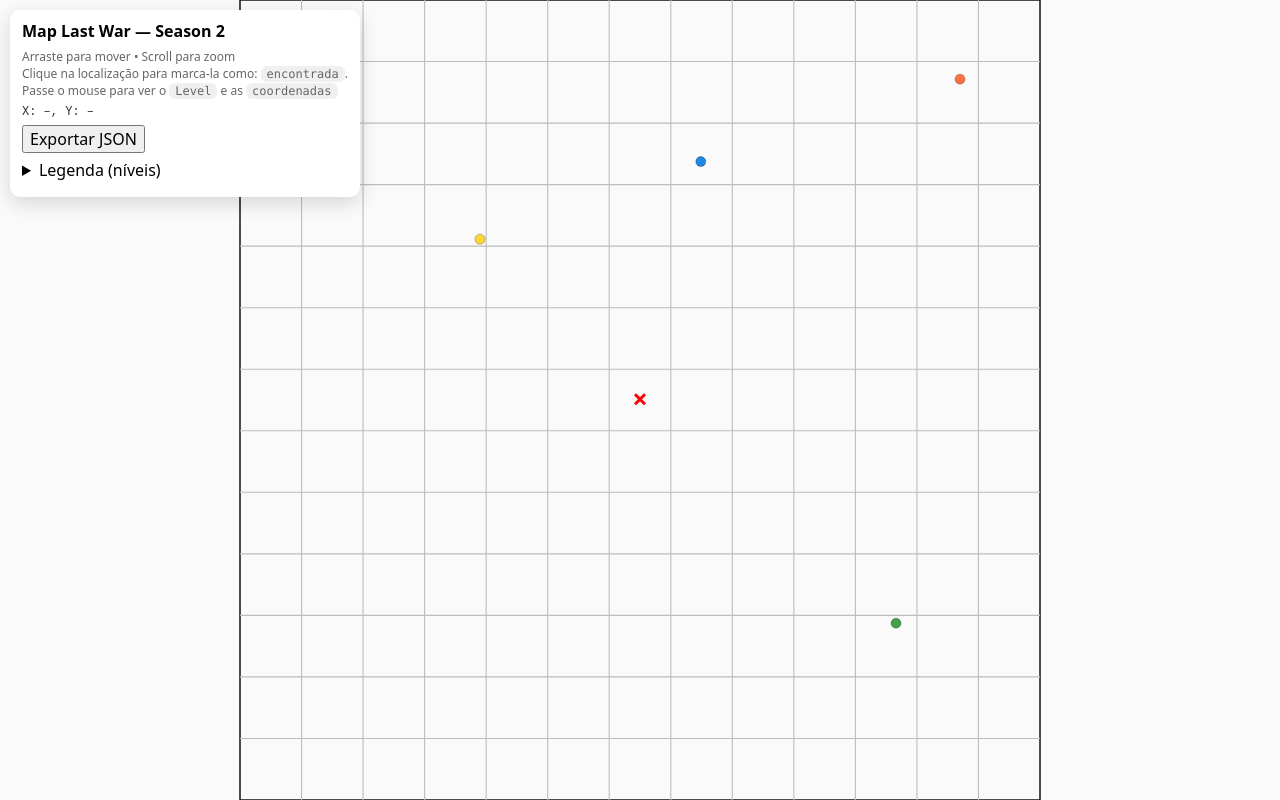
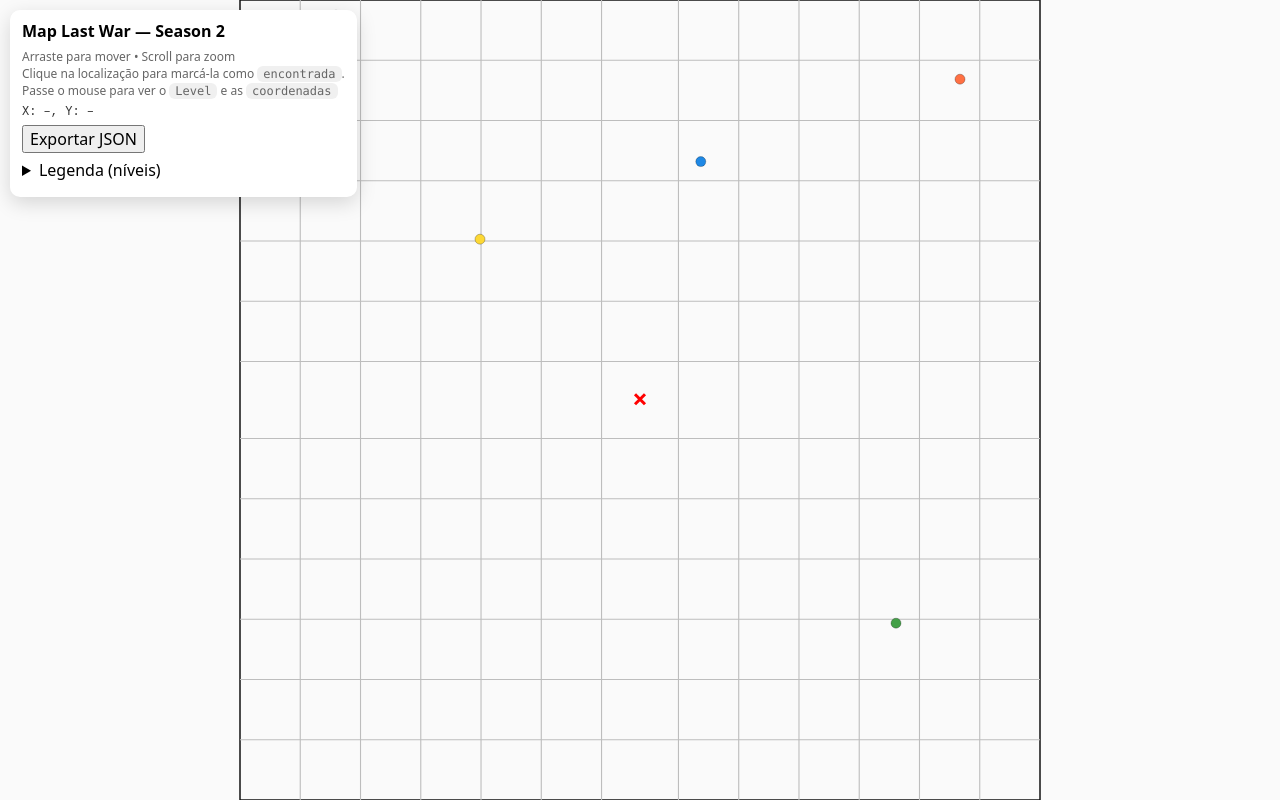
Before and after one commit to Kejiira/LastWar, a plain HTML site: page index.html in a window 1280 px wide. Drawn offline with Linux system fonts and the light colour scheme; no server answers.

Commit message:
Update index.html

```diff
--- a/index.html
+++ b/index.html
@@ -5,8 +5,7 @@
     <meta name="viewport" content="width=device-width, initial-scale=1" />
     <title>Mapa Grid Last War — 13×13 setores, 1000×1000 coords</title>
     <style>
-      html,
-      body {
+      html, body {
         margin: 0;
         height: 100%;
         overflow: hidden;
@@ -23,13 +22,8 @@
         box-shadow: 0 6px 20px rgba(0, 0, 0, 0.15);
         max-width: 380px;
       }
-      #ui h3 {
-        margin: 0 0 6px 0;
-        font-size: 16px;
-      }
-      #ui .row {
-        margin: 6px 0;
-      }
+      #ui h3 { margin: 0 0 6px 0; font-size: 16px; }
+      #ui .row { margin: 6px 0; }
       #legend {
         margin-top: 20px;
         display: grid;
@@ -39,78 +33,48 @@
         font-size: 13px;
       }
       .swatch {
-        width: 14px;
-        height: 14px;
-        border-radius: 50%;
+        width: 14px; height: 14px; border-radius: 50%;
         border: 2px solid #fff;
-        box-shadow: 0 0 0 1px rgba(0, 0, 0, 0.2) inset;
+        box-shadow: 0 0 0 1px rgba(0,0,0,.2) inset;
       }
-      #coords {
-        font: 12px/1.2 monospace;
-        color: #333;
+      #coords { font: 12px/1.2 monospace; color: #333; }
+      #canvas {
+        width: 100vw; height: 100vh; display: block;
+        background: #fafafa; cursor: default;
       }
-      #canvas {
-        width: 100vw;
-        height: 100vh;
-        display: block;
-        background: #fafafa;
-        cursor: default;
-      }
-      button,
-      select,
-      input[type="checkbox"] {
-        font: inherit;
-      }
-      #importBox {
-        width: 100%;
-        height: 90px;
-      }
-      .small {
-        font-size: 12px;
-        color: #666;
-      }
+      button, select, input[type="checkbox"] { font: inherit; }
+      #importBox { width: 100%; height: 90px; }
+      .small { font-size: 12px; color: #666; }
       .kbd {
         font-family: ui-monospace, SFMono-Regular, Menlo, monospace;
-        background: #f0f0f0;
-        padding: 1px 6px;
-        border-radius: 6px;
+        background: #f0f0f0; padding: 1px 6px; border-radius: 6px;
       }
       /* Tooltip flutuante */
       #tooltip {
-        position: fixed;
-        z-index: 20;
-        display: none;
-        padding: 6px 8px;
-        background: #111;
-        color: #fff;
-        border-radius: 8px;
-        font-size: 12px;
-        pointer-events: none;
-        box-shadow: 0 6px 16px rgba(0, 0, 0, 0.25);
+        position: fixed; z-index: 20; display: none;
+        padding: 6px 8px; background: #111; color: #fff;
+        border-radius: 8px; font-size: 12px; pointer-events: none;
+        box-shadow: 0 6px 16px rgba(0,0,0,.25);
       }
     </style>
   </head>
   <body>
     <canvas id="canvas"></canvas>
+
     <div id="ui">
       <h3>Map Last War — Season 2</h3>
       <div class="row small">
         Arraste para mover • Scroll para zoom <br/>
-        Clique na localização para marca-la como: <span class="kbd">encontrada</span>. <br/>
-        Passe o mouse para ver o
-        <span class="kbd">Level</span> e as <span class="kbd">coordenadas</span>
+        Clique na localização para marcá-la como <span class="kbd">encontrada</span>.<br/>
+        Passe o mouse para ver o <span class="kbd">Level</span> e as <span class="kbd">coordenadas</span>
       </div>
       <div class="row" id="coords">X: –, Y: –</div>
       <div class="row">
         <button id="exportJSON">Exportar JSON</button>
-
       </div>
-      <div class="row" style="display: none" id="importPanel">
-        <textarea
-          id="importBox"
-          placeholder='Cole aqui um JSON no formato [{"x":123,"y":456,"lvl":3,"picked":false}, ...]'
-        ></textarea>
-        <div style="text-align: right; margin-top: 6px">
+      <div class="row" style="display:none" id="importPanel">
+        <textarea id="importBox" placeholder='Cole aqui um JSON no formato [{"x":123,"y":456,"lvl":3,"picked":false}, ...]'></textarea>
+        <div style="text-align:right; margin-top:6px">
           <button id="applyImport">Aplicar</button>
         </div>
       </div>
@@ -119,43 +83,66 @@
           <summary>Legenda (níveis)</summary>
           <div id="legend"></div>
         </details>
+      </div>
+    </div>
+
     <div id="tooltip"></div>
+
     <script>
       // =================== CONFIG ===================
       const GRID_SIZE = 1000; // X e Y variam de 0..999
       const MAJOR_CELLS = 13; // grade principal 13×13
+
+      // >>> NOVO: célula central maior (linha 7 e coluna 7)
+      const BIG_INDEX = 7;     // 7ª coluna/linha é maior (1..13)
+      const BIG_SCALE = 1.25;  // fator de aumento (ajuste 1.15 ~ 1.35)
+      function makeEdges(total = GRID_SIZE, cells = MAJOR_CELLS, bigIndex = BIG_INDEX, bigScale = BIG_SCALE) {
+        const avg = total / cells;
+        const big = Math.min(total, avg * bigScale);
+        const other = (total - big) / (cells - 1);
+        const widths = Array(cells).fill(other);
+        widths[bigIndex - 1] = big;
+        const edges = [0];
+        let acc = 0;
+        for (const w of widths) { acc += w; edges.push(acc); }
+        return edges; // 0..GRID_SIZE (length: cells+1)
+      }
+
       // Tamanho das bolinhas (raio em px)
       const RADIUS_MIN = 5;
       const RADIUS_MAX = 10;
       const RADIUS_SCALE = 0.9; // multiplica o scale para crescer com o zoom
+
       // Cores por nível (1..7)
       const LEVEL_COLORS = {
-        1: "#FF0000", // vermelho
-        2: "#43a047", // verde
-        3: "#1e88e5", // azul
-        4: "#fdd835", // amarelo
-        5: "#ab47bc", // roxo
-        6: "#ff7043", // laranja
-        7: "#26c6da", // ciano
+        1: "#FF0000", 2: "#43a047", 3: "#1e88e5",
+        4: "#fdd835", 5: "#ab47bc", 6: "#ff7043", 7: "#26c6da"
       };
 
       // Lista EXEMPLO — Substitua/adapte manualmente
       let BAUS = [
         { x: 576, y: 797, lvl: 3, picked: false },
         { x: 120, y: 980, lvl: 7, picked: false },
-        { x: 500, y: 500, lvl: 1, picked: true },
+        { x: 500, y: 500, lvl: 1, picked: true  },
         { x: 300, y: 700, lvl: 4, picked: false },
         { x: 820, y: 220, lvl: 2, picked: false },
-        { x: 900, y: 900, lvl: 6, picked: false },
+        { x: 900, y: 900, lvl: 6, picked: false }
       ];
 
       // == PROGRESSO COMPARTILHADO (via API) ==
       async function loadShared() {
         try {
-    const r = await fetch('/api/baus');            // se o HTML estiver em outro domínio, troque por URL completa da Vercel
+          const r = await fetch('/api/baus');
           if (!r.ok) throw new Error('Falha ao carregar /api/baus');
           const data = await r.json();
-    if (Array.isArray(data)) BAUS = data;
+          if (Array.isArray(data) && data.length > 0) {
+            BAUS = data.map(o => ({
+              x: Number(o.x), y: Number(o.y),
+              lvl: Number(o.lvl ?? 1), picked: !!o.picked
+            }));
+          } else {
+            console.warn('API vazia; mantendo BAUS local.');
+          }
         } catch (e) {
           console.warn('Sem backend agora; usando BAUS local. Detalhe:', e);
         }
@@ -166,7 +153,6 @@ function saveSharedDebounced() {
         clearTimeout(_saveTimer);
         _saveTimer = setTimeout(saveShared, 350);
       }
-
       async function saveShared() {
         try {
           await fetch('/api/baus', {
@@ -178,7 +164,6 @@ async function saveShared() {
           console.error('Falha ao salvar no backend:', e);
         }
       }
-
 
       // =================== RENDERING ===================
       const canvas = document.getElementById("canvas");
@@ -205,21 +190,15 @@ async function saveShared() {
       }
       window.addEventListener("resize", resize);
 
-      // Viewport (pan/zoom). O eixo Y do jogo cresce para cima; na tela cresce para baixo.
+      // Viewport (pan/zoom). Eixo Y do jogo cresce para cima; na tela cresce p/ baixo.
       // Conversão: yTela = (GRID_SIZE - 1 - yJogo)
       let scale = 1; // px por unidade
-      let offsetX = 0,
-        offsetY = 0; // deslocamento em px do canto superior esquerdo do mundo
-      let isPanning = false,
-        startPan = { x: 0, y: 0 },
-        startOffset = { x: 0, y: 0 };
+      let offsetX = 0, offsetY = 0;
+      let isPanning = false, startPan = { x: 0, y: 0 }, startOffset = { x: 0, y: 0 };
 
       function worldToScreen(x, y) {
         const yInv = GRID_SIZE - 1 - y;
-        return {
-          sx: offsetX + x * scale,
-          sy: offsetY + yInv * scale,
-        };
+        return { sx: offsetX + x * scale, sy: offsetY + yInv * scale };
       }
       function screenToWorld(sx, sy) {
         const x = (sx - offsetX) / scale;
@@ -228,36 +207,38 @@ async function saveShared() {
         return { x, y };
       }
 
+      // >>> NOVO: grade com 7ª coluna/linha maiores
       function drawGrid() {
-        const w = canvas.width,
-          h = canvas.height;
+        const w = canvas.width, h = canvas.height;
         ctx.clearRect(0, 0, w, h);
+
         // fundo
         ctx.fillStyle = "#fafafa";
         ctx.fillRect(0, 0, w, h);
 
-        // área do grid (borda externa)
-        const left = offsetX,
-          top = offsetY,
-          size = GRID_SIZE * scale;
+        // borda externa do mundo
+        const left = offsetX, top = offsetY, size = GRID_SIZE * scale;
         ctx.strokeStyle = "#111";
         ctx.lineWidth = 1.5;
         ctx.strokeRect(left, top, size, size);
 
-        // grade 13×13 (linhas principais)
-        const step = GRID_SIZE / MAJOR_CELLS; // ~76.923
+        // bordas variáveis
+        const colEdges = makeEdges(GRID_SIZE, MAJOR_CELLS, BIG_INDEX, BIG_SCALE);
+        const rowEdges = makeEdges(GRID_SIZE, MAJOR_CELLS, BIG_INDEX, BIG_SCALE);
+
         ctx.strokeStyle = "#bdbdbd";
         ctx.lineWidth = 1.1;
         ctx.beginPath();
+
+        // linhas verticais
         for (let k = 1; k < MAJOR_CELLS; k++) {
-          const x = k * step;
-          const sx = offsetX + x * scale;
+          const sx = offsetX + colEdges[k] * scale;
           ctx.moveTo(sx, top);
           ctx.lineTo(sx, top + size);
         }
+        // linhas horizontais (medidas a partir do topo)
         for (let k = 1; k < MAJOR_CELLS; k++) {
-          const yInv = k * step; // coordenada de tela (invertida)
-          const sy = offsetY + yInv * scale;
+          const sy = offsetY + rowEdges[k] * scale;
           ctx.moveTo(left, sy);
           ctx.lineTo(left + size, sy);
         }
@@ -265,24 +246,15 @@ async function saveShared() {
       }
 
       function drawMarkers() {
-        const rBase = Math.max(
-          RADIUS_MIN,
-          Math.min(RADIUS_MAX, scale * RADIUS_SCALE)
-        );
+        const rBase = Math.max(RADIUS_MIN, Math.min(RADIUS_MAX, scale * RADIUS_SCALE));
         for (const item of BAUS) {
           if (!Number.isFinite(item.x) || !Number.isFinite(item.y)) continue;
           const { sx, sy } = worldToScreen(item.x, item.y);
-          if (
-            sx < -20 ||
-            sy < -20 ||
-            sx > canvas.width + 20 ||
-            sy > canvas.height + 20
-          )
-            continue;
+          if (sx < -20 || sy < -20 || sx > canvas.width + 20 || sy > canvas.height + 20) continue;
           const color = LEVEL_COLORS[item.lvl] || "#000";
 
           if (item.picked) {
-            // SOMENTE X quando pego
+            // X quando pego
             ctx.strokeStyle = color;
             ctx.lineWidth = Math.max(1, rBase * 0.6);
             ctx.beginPath();
@@ -304,14 +276,6 @@ async function saveShared() {
         }
       }
 
-      function withAlpha(hex, a) {
-        const bigint = parseInt(hex.slice(1), 16);
-        const r = (bigint >> 16) & 255,
-          g = (bigint >> 8) & 255,
-          b = bigint & 255;
-        return `rgba(${r},${g},${b},${a})`;
-      }
-
       function draw() {
         drawGrid();
         drawMarkers();
@@ -325,54 +289,43 @@ async function saveShared() {
         canvas.style.cursor = "grabbing";
         tooltip.style.display = "none";
       });
-
       window.addEventListener("mouseup", () => {
         isPanning = false;
         canvas.style.cursor = "default";
       });
-
       window.addEventListener("mousemove", (e) => {
         if (isPanning) {
           offsetX = startOffset.x + (e.clientX - startPan.x);
           offsetY = startOffset.y + (e.clientY - startPan.y);
           draw();
-          return; // durante pan, não faz hover
+          return;
         }
-
         const rect = canvas.getBoundingClientRect();
-        const cx = e.clientX - rect.left,
-          cy = e.clientY - rect.top;
+        const cx = e.clientX - rect.left, cy = e.clientY - rect.top;
 
         // Atualizar X,Y na UI
         const { x, y } = screenToWorld(cx, cy);
-        const xi = Math.floor(x),
-          yi = Math.floor(y);
+        const xi = Math.floor(x), yi = Math.floor(y);
         const c = document.getElementById("coords");
-        if (c)
-          c.textContent =
-            xi >= 0 && xi < GRID_SIZE && yi >= 0 && yi < GRID_SIZE
-              ? `X: ${xi} , Y: ${yi}`
-              : "X: –, Y: –";
+        if (c) c.textContent = (xi >= 0 && xi < GRID_SIZE && yi >= 0 && yi < GRID_SIZE)
+          ? `X: ${xi} , Y: ${yi}` : "X: –, Y: –";
 
-        // Hover → pointer quando perto de uma bolinha e mostrar tooltip
+        // Hover → pointer + tooltip
         const HOVER_RADIUS = Math.max(10, Math.min(16, scale * 1.5));
-        let hoverItem = null,
-          bestD2 = Infinity;
+        let hoverItem = null, bestD2 = Infinity;
         for (const item of BAUS) {
           const { sx, sy } = worldToScreen(item.x, item.y);
-          const dx = sx - cx,
-            dy = sy - cy;
-          const d2 = dx * dx + dy * dy;
-          if (d2 <= HOVER_RADIUS * HOVER_RADIUS && d2 < bestD2) {
-            hoverItem = item;
-            bestD2 = d2;
+          const dx = sx - cx, dy = sy - cy;
+          const d2 = dx*dx + dy*dy;
+          if (d2 <= HOVER_RADIUS*HOVER_RADIUS && d2 < bestD2) {
+            hoverItem = item; bestD2 = d2;
           }
         }
         if (hoverItem) {
           canvas.style.cursor = "pointer";
           tooltip.textContent = `Lvl ${hoverItem.lvl} — X:${hoverItem.x} Y:${hoverItem.y}`;
-          tooltip.style.left = e.clientX + 14 + "px";
-          tooltip.style.top = e.clientY + 14 + "px";
+          tooltip.style.left = (e.clientX + 14) + "px";
+          tooltip.style.top  = (e.clientY + 14) + "px";
           tooltip.style.display = "block";
         } else {
           canvas.style.cursor = "default";
@@ -380,9 +333,7 @@ async function saveShared() {
         }
       });
 
-      canvas.addEventListener(
-        "wheel",
-        (e) => {
+      canvas.addEventListener("wheel", (e) => {
         e.preventDefault();
         tooltip.style.display = "none";
         const rect = canvas.getBoundingClientRect();
@@ -395,27 +346,19 @@ async function saveShared() {
         offsetX = mx - before.x * scale;
         offsetY = my - (GRID_SIZE - 1 - before.y) * scale;
         draw();
-        },
-        { passive: false }
-      );
+      }, { passive: false });
 
       // clique: alterna estado do marcador mais próximo se o clique estiver próximo
       canvas.addEventListener("click", (e) => {
         const rect = canvas.getBoundingClientRect();
-        const cx = e.clientX - rect.left,
-          cy = e.clientY - rect.top;
-        let best = null,
-          bestDist2 = Infinity;
+        const cx = e.clientX - rect.left, cy = e.clientY - rect.top;
+        let best = null, bestDist2 = Infinity;
         const pickRadius = Math.max(10, Math.min(18, scale * 1.8)); // px
         for (const item of BAUS) {
           const { sx, sy } = worldToScreen(item.x, item.y);
-          const dx = sx - cx,
-            dy = sy - cy;
-          const d2 = dx * dx + dy * dy;
-          if (d2 < bestDist2) {
-            bestDist2 = d2;
-            best = item;
-          }
+          const dx = sx - cx, dy = sy - cy;
+          const d2 = dx*dx + dy*dy;
+          if (d2 < bestDist2) { bestDist2 = d2; best = item; }
         }
         if (best && bestDist2 <= pickRadius * pickRadius) {
           best.picked = !best.picked;
@@ -429,35 +372,27 @@ async function saveShared() {
         const blob = new Blob([text], { type: "application/json" });
         const url = URL.createObjectURL(blob);
         const a = document.createElement("a");
-        a.href = url;
-        a.download = filename;
-        a.click();
+        a.href = url; a.download = filename; a.click();
         URL.revokeObjectURL(url);
       }
-
       document.getElementById("exportJSON").onclick = () => {
         download("baus.json", JSON.stringify(BAUS));
       };
-
       document.getElementById("applyImport").onclick = () => {
         try {
           const txt = document.getElementById("importBox").value.trim();
           const arr = JSON.parse(txt);
           if (!Array.isArray(arr)) throw new Error("JSON precisa ser um array");
           BAUS = arr
-            .filter(
-              (o) =>
-                Number.isFinite(o.x) &&
-                Number.isFinite(o.y) &&
-                Number.isFinite(o.lvl)
-            )
-            .map((o) => ({
+            .filter(o => Number.isFinite(o.x) && Number.isFinite(o.y) && Number.isFinite(o.lvl))
+            .map(o => ({
               x: Math.max(0, Math.min(999, Math.round(+o.x))),
               y: Math.max(0, Math.min(999, Math.round(+o.y))),
               lvl: Math.max(1, Math.min(7, Math.round(+o.lvl))),
-              picked: !!o.picked,
+              picked: !!o.picked
             }));
           draw();
+          saveShared(); // opcional: grava no backend após importar
         } catch (err) {
           alert("Erro ao importar: " + err.message);
         }
@@ -478,7 +413,6 @@ async function saveShared() {
       // init
       fitInitial();
       loadShared().then(draw).catch(draw);
-
     </script>
   </body>
 </html>
```
Lines whose indentation alone changed are shown as unchanged.
